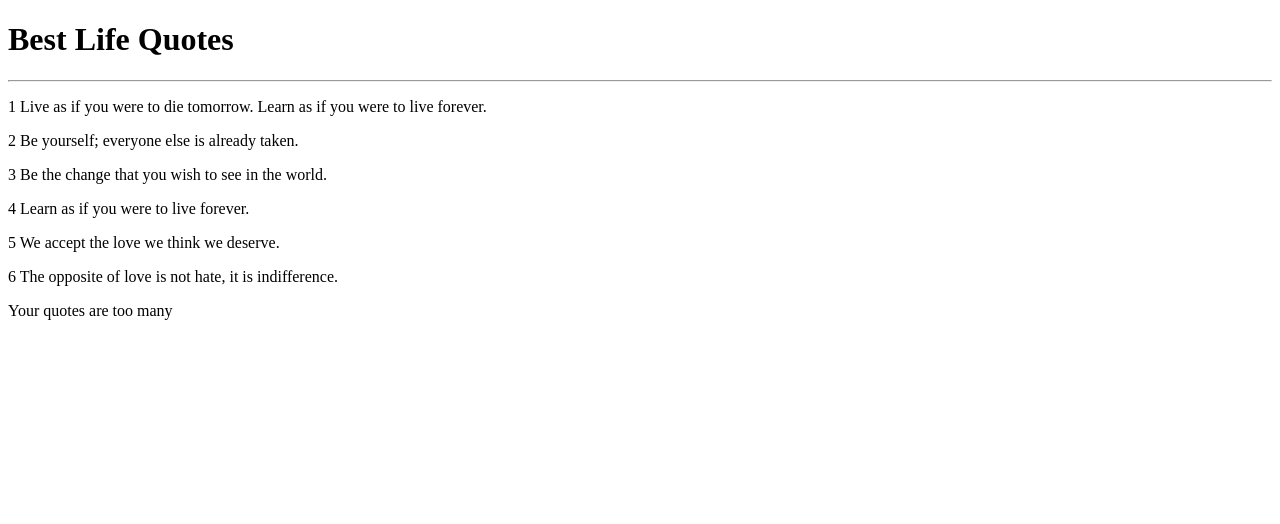
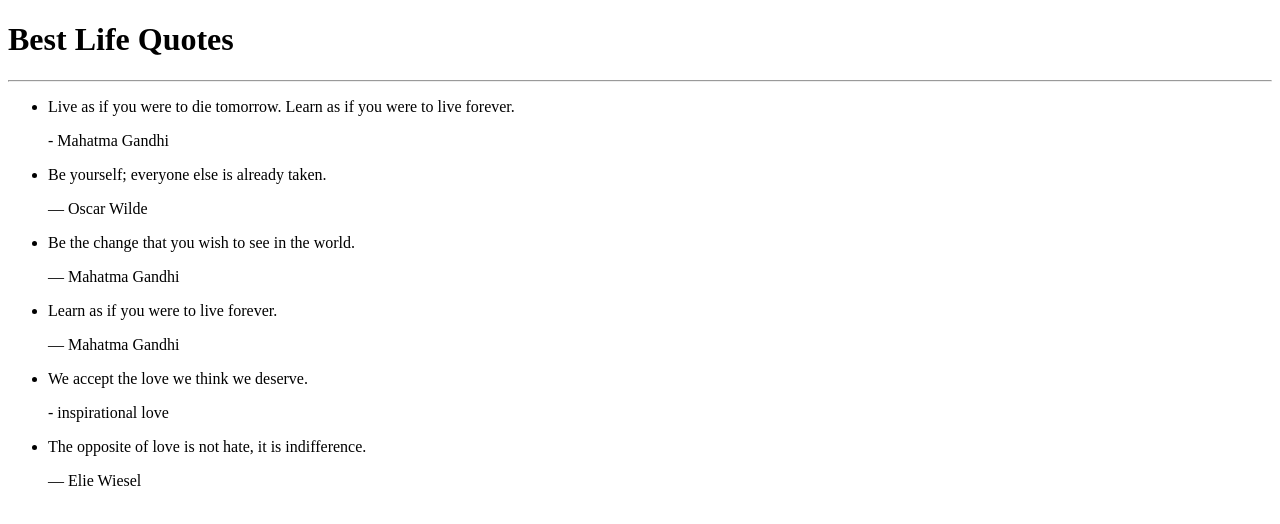
Before and after one commit to AdamuWanganya/Angular-Quotes, an Angular app: page / in a window 1280 px wide. Shown: the top 524 px of the page. Built offline with nearby package versions, Linux system fonts and the light colour scheme.

Commit message:
Create the author of th quotes to be displayed below the quote

```diff
--- a/src/app/quote-author/quote-author.component.html
+++ b/src/app/quote-author/quote-author.component.html
@@ -1 +1,3 @@
-<p>quote-author works!</p>
+<p>
+    {{quote.author}}
+</p>
--- a/src/app/quote-author/quote-author.component.ts
+++ b/src/app/quote-author/quote-author.component.ts
@@ -1,4 +1,5 @@
-import { Component, OnInit } from '@angular/core';
+import { Component, Input, OnInit } from '@angular/core';
+import { Quote } from '../quote';
 
 @Component({
   selector: 'app-quote-author',
@@ -7,9 +8,10 @@
 })
 export class QuoteAuthorComponent implements OnInit {
 
+  @Input() quote: Quote;
   constructor() { }
 
-  ngOnInit(): void {
+  ngOnInit() {
   }
 
 }
--- a/src/app/quote/quote.component.html
+++ b/src/app/quote/quote.component.html
@@ -1,10 +1,10 @@
 <div>
     <h1>Best Life Quotes</h1>
     <hr>
-
-    <p *ngFor='let quote of quotes'>
-        {{quote.id}} {{quote.name}}
-    </p>
-
-    <p *ngIf='quotes.length > 5'>Your quotes are too many</p>
+    <ul>
+        <li *ngFor='let quote of quotes'>
+            {{quote.name}}
+            <app-quote-author [quote]='quote'></app-quote-author>
+        </li>
+    </ul>
 </div>
--- a/src/app/quote/quote.component.ts
+++ b/src/app/quote/quote.component.ts
@@ -8,7 +8,7 @@
 })
 export class QuoteComponent implements OnInit {
 
-  quotes:Quote[] = [
+  quotes: Quote[] = [
     {id:1, name:'Live as if you were to die tomorrow. Learn as if you were to live forever.',author:'- Mahatma Gandhi'},
     {id:2, name: 'Be yourself; everyone else is already taken.',author:'― Oscar Wilde'},
     {id:3, name: 'Be the change that you wish to see in the world.',author:'― Mahatma Gandhi'},
@@ -20,7 +20,7 @@
 
   constructor() { }
 
-  ngOnInit(): void {
+  ngOnInit() {
   }
 
 }
```
